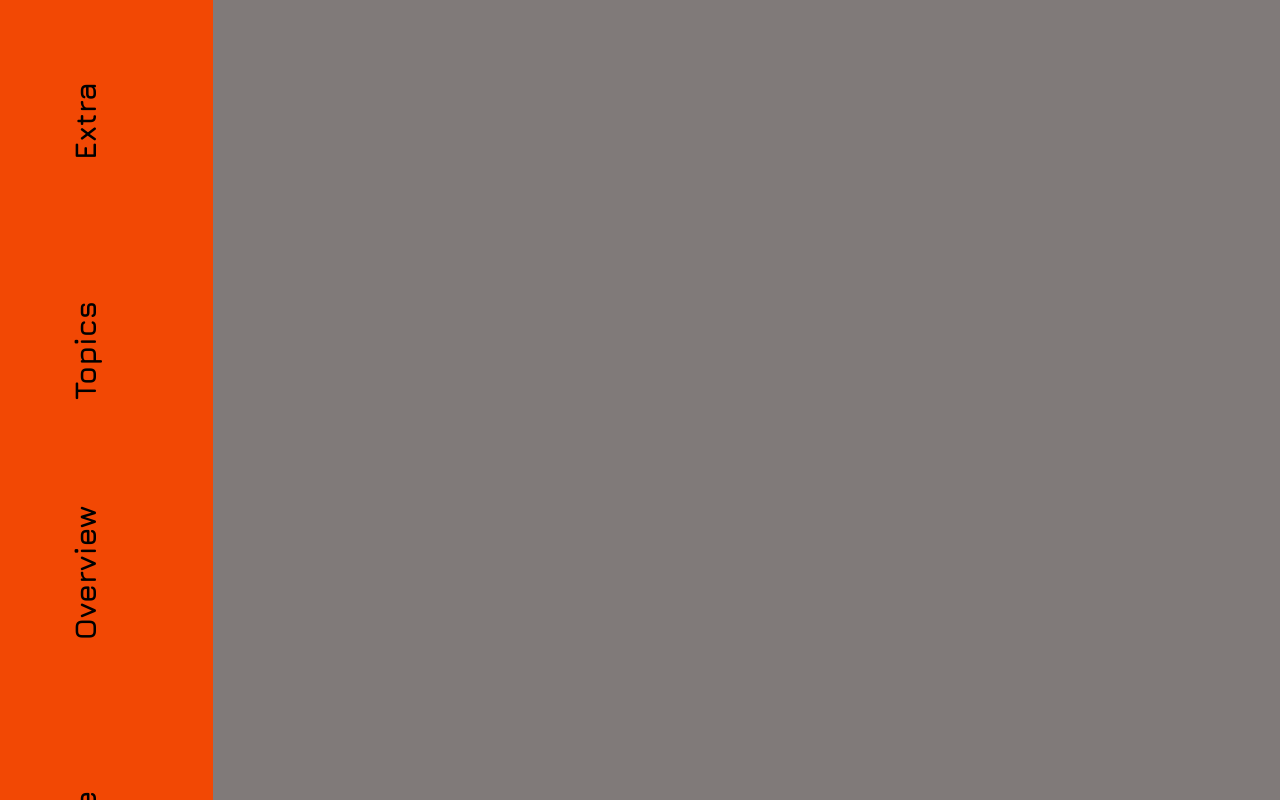
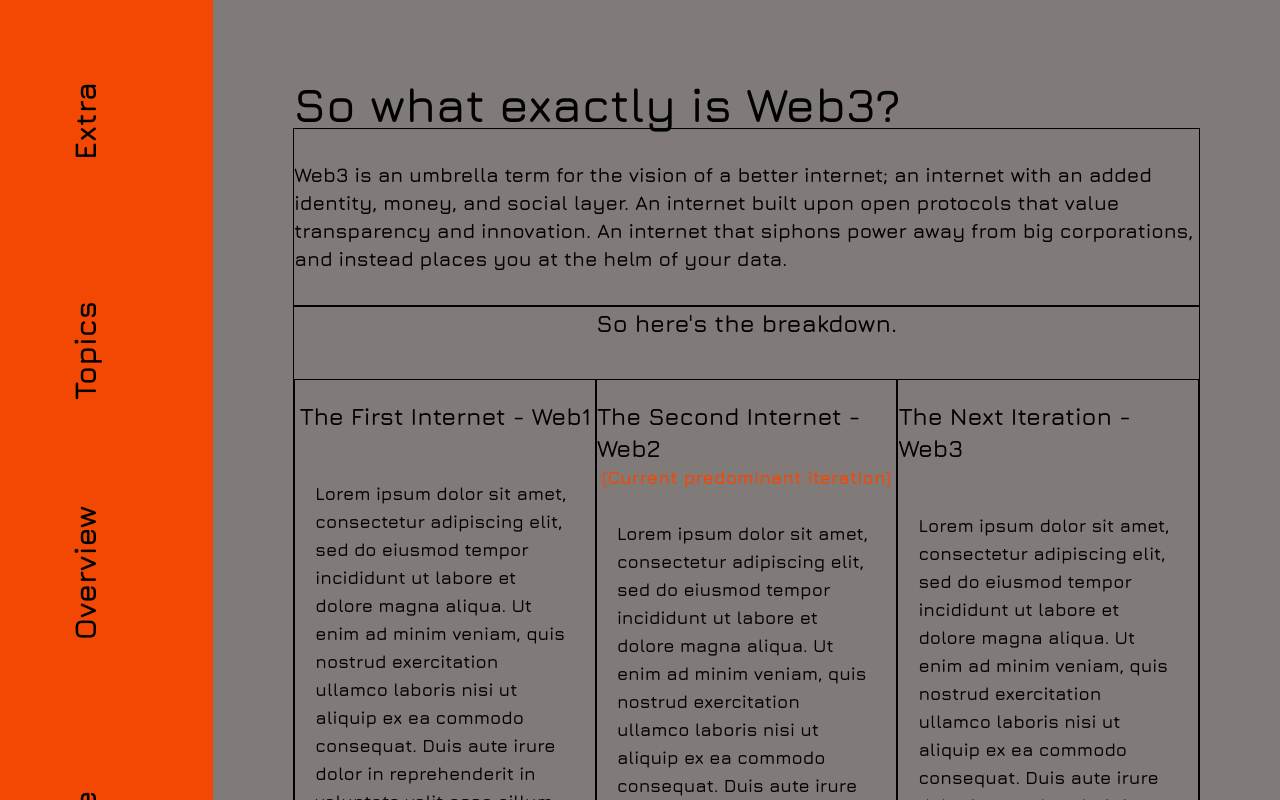
Before and after one commit to kayishau/web3-wiki, a Next.js app: page /overview in a window 1280 px wide. Before the commit this address had no page. Shown: the top 800 px of the page. Built offline with nearby package versions, Linux system fonts and the light colour scheme.

Commit message:
Overview page started

```diff
--- a/src/pages/_app.js
+++ b/src/pages/_app.js
@@ -3,7 +3,7 @@ import Link from "next/link";
 // import { Rajdhani } from "next/font/google";
 import { Jura } from "next/font/google";
 import Head from "next/head"
-import NavBar from "@/components/NavBar";
+// import NavBar from "@/components/NavBar";
 
 // const rajdhani = Rajdhani({
 //   weight: ["300", "400", "500", "600", "700"],
@@ -25,8 +25,8 @@ export default function App({ Component, pageProps }) {
       <meta name="viewport" content="width=device-width, initial-scale=1" />
       <link rel="icon" href="/favicon.ico" />
     </Head>
-      <main className={`${jura.className} font-jura bg-darkGrey w-full min-h-screen` }>
-        <NavBar />
+      <main className={`${jura.className} font-jura bg-darkGrey w-full min-h-screen overflow-x-scroll` }>
+        {/* <NavBar /> */}
       <Component {...pageProps} />
         {/* <div>
           <ul>
--- /dev/null
+++ b/src/pages/overview.js
@@ -0,0 +1,49 @@
+import React from "react"
+import NavBar from "@/components/NavBar";
+import Head from "next/head";
+
+const Overview = (props) => {
+
+  return (
+    <>
+      <Head>
+        <title>Web3-Wiki</title>
+        <meta name="description" content="Web3 wiki application,explaining topics in web3 like crypto, DAOS, tokenomics,blockchain, zk technology, smart contracts" />
+      </Head>
+      <main className="flex w-full min-h-screen">
+        <NavBar />
+
+        <div className="flex flex-col w-full h-1/6 text-5xl font-semibold mx-20 mt-20" >
+            <h1>So what exactly is Web3?</h1>
+            <p className="border border-black text-xl py-8">
+                Web3 is an umbrella term for the vision of a better internet; an internet with an added identity, money, and social layer. An internet built upon open protocols that value transparency and innovation. An internet that siphons power away from big corporations, and instead places you at the helm of your data.</p>
+
+                <div className="flex flex-col items-center justify-between border border-black w-full text-2xl">
+                <h3>So here's the breakdown.</h3>
+                <div className="flex py-10">
+
+                   <div className="border border-black flex flex-col w-1/3">
+                    <h5 className="py-5 flex justify-center">The First Internet - Web1</h5>
+                    <p className="text-lg pt-7 px-5">Lorem ipsum dolor sit amet, consectetur adipiscing elit, sed do eiusmod tempor incididunt ut labore et dolore magna aliqua. Ut enim ad minim veniam, quis nostrud exercitation ullamco laboris nisi ut aliquip ex ea commodo consequat. Duis aute irure dolor in reprehenderit in voluptate velit esse cillum dolore eu fugiat nulla pariatur. Excepteur sint occaecat cupidatat non proident, sunt in culpa qui officia deserunt mollit anim id est laborum.</p>
+                   </div>
+                   <div className="border border-black flex flex-col w-1/3">
+                    <h5 className="pt-5 pb-0 flex justify-center">The Second Internet - Web2</h5>
+                    <span className="text-lg text-hotOrange font-bold flex justify-center">(Current predominant iteration)</span>
+                    <p className="text-lg pt-7 px-5">Lorem ipsum dolor sit amet, consectetur adipiscing elit, sed do eiusmod tempor incididunt ut labore et dolore magna aliqua. Ut enim ad minim veniam, quis nostrud exercitation ullamco laboris nisi ut aliquip ex ea commodo consequat. Duis aute irure dolor in reprehenderit in voluptate velit esse cillum dolore eu fugiat nulla pariatur. Excepteur sint occaecat cupidatat non proident, sunt in culpa qui officia deserunt mollit anim id est laborum.</p>
+                   </div>
+                   <div className="border border-black flex flex-col w-1/3">
+                    <h5 className="py-5 flex justify-center">The Next Iteration - Web3</h5>
+                    <p className="text-lg pt-7 px-5">Lorem ipsum dolor sit amet, consectetur adipiscing elit, sed do eiusmod tempor incididunt ut labore et dolore magna aliqua. Ut enim ad minim veniam, quis nostrud exercitation ullamco laboris nisi ut aliquip ex ea commodo consequat. Duis aute irure dolor in reprehenderit in voluptate velit esse cillum dolore eu fugiat nulla pariatur. Excepteur sint occaecat cupidatat non proident, sunt in culpa qui officia deserunt mollit anim id est laborum.</p>
+                   </div>
+                </div>
+
+                </div>
+
+        </div>
+
+    </main>
+    </>
+  )
+};
+
+export default Overview;
--- a/src/pages/topic/index.js
+++ b/src/pages/topic/index.js
@@ -1,41 +1,81 @@
-import React from "react"
-import Link from "next/link"
-import { useState, useEffect } from 'react'
+import React from "react";
+import Link from "next/link";
+import { useState, useEffect } from "react";
+import NavBar from "@/components/NavBar";
+import Image from "next/image";
+import dao from "../../../public/images/topics/DAO.png"
 
 const Topics = (props) => {
-
-  let [topics, setTopics] = useState([])
+  let [topics, setTopics] = useState([]);
 
   useEffect(() => {
     getTopics().then((data) => {
-      setTopics(data)
-      console.log('data', data);
-    })
-  },[])
+      setTopics(data);
+      console.log("data", data);
+    });
+  }, []);
+
+
+//   const fullCard = ({title, topic, img, text}) => {
+
+//     return (
+//         <article className="w-full flex flex-col items-center justify-center border border-solid border-light bg-light p-6 relative shadow-2xl">
+
+//             <Image src={img} alt={topic.title} className="w-full h-auto" />
+
+
+//         <div className="w-full flex flex-col items-start justify-between mt-4">
+//             <span className=" text-primary font-medium text-xl">{topic.text}</span>
+
+//             <h2 className="my-2 w-full text-left text-1xl font-semibold">{topic.title}</h2>
+//         </div>
+//         </article>
+//     )
+
+// }
 
   return (
+    <>
+      <div className="flex">
+        <NavBar />
 
-    <div>
-       <Link href='/topic/new'>Create new topic</Link>
+        <div className="bg-lightGrey min-h-screen min-w-screen flex flex-col">
+        <div className="flex w-full justify-start text-4xl font-bold py-10 px-10 ">
+            <h1>Explore the Different Concepts</h1>
+          </div>
+
+          <div className="flex w-full justify-start text-xl font-semibold pl-10 pb-5">
+            <Link href="/topic/new">Create new topic</Link>
+          </div>
+
+          <div className="flex mx-10">
+            {/* <div className="flex"> */}
+
+
 
           {topics.map((topic, index) => {
             return (
-          <div key={index}>
+              <div key={index} className="border border-black pl-10 pr-10 mr-20 h-full ">
                 {topic.picture}
                 {topic.title}
                 {topic.text}
                 <Link href={`/topic/${topic._id}`}>Read more</Link>
               </div>
-        )
+            );
           })}
           </div>
-  )
+
+          </div>
+        {/* </div> */}
+
+      </div>
+    </>
+  );
 };
 
 export default Topics;
 
-
 const getTopics = async () => {
-  const response = await fetch('http://localhost:3002/topic')
-  return await response.json()
-}
+  const response = await fetch("http://localhost:3002/topic");
+  return await response.json();
+};
```
Also changed, not shown: 1 other file (tests, documents, lock files or other folders). Lines whose indentation alone changed are shown as unchanged.
